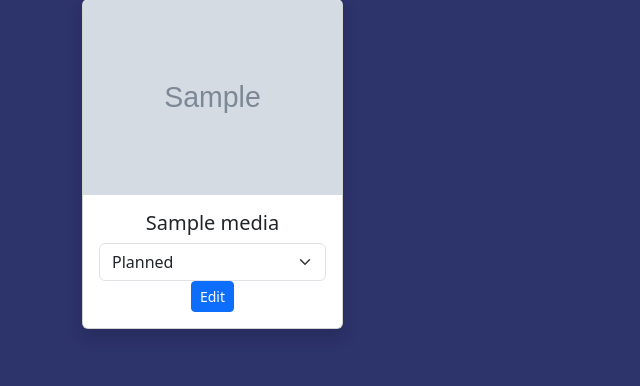
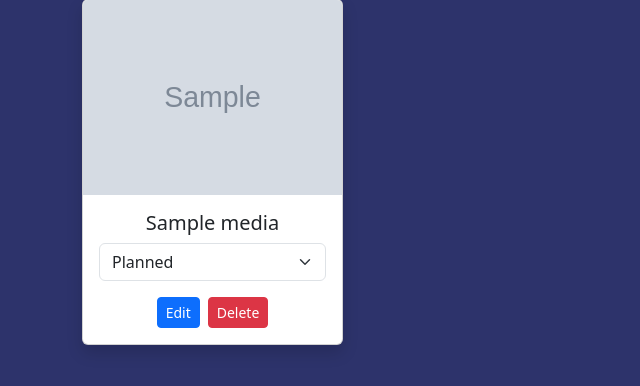
Before and after one commit to gregdemesa/CSCI42-Shelfy, a Django app: page /library/ in a window 1280 px wide. Shown: the part 127-513 px from the top of the page, without its empty margins (0-640 px from the left). Run offline with Django 5.2, Linux system fonts and the light colour scheme; a user stored in the database is signed in; tables that the repository leaves empty hold one stand-in row (values such as "Sample post"); grey boxes marked "Sample" are stand-in pictures.

Commit message:
added delete function

```diff
--- a/templates/user_library/index.html
+++ b/templates/user_library/index.html
@@ -31,8 +31,13 @@
                                 <p class="text-muted" style="display: none;">{{ entry.rating|default:"Unrated" }}</p>
                             {% endif %}
 
-                            <!-- edit button -->
-                            <a href="{% url 'user_library:edit' entry.id %}" class="btn btn-primary btn-sm">Edit</a>
+                            <!-- buttons -->
+                            <div class="d-flex justify-content-center mt-3">
+                                <a href="{% url 'user_library:edit' entry.id %}" class="btn btn-primary btn-sm me-2">Edit</a>
+                                <button type="button" class="btn btn-danger btn-sm delete-btn" data-item-id="{{ entry.id }}" data-bs-toggle="modal" data-bs-target="#deleteModal">
+                                    Delete
+                                </button>
+                            </div>
                         </div>
                     </div>
                 </div>
@@ -41,6 +46,24 @@
     {% else %}
         <p>You haven't added any media to your library yet.</p>
     {% endif %}
+</div>
+
+<div class="modal fade" id="deleteModal" tabindex="-1" aria-labelledby="deleteModalLabel" aria-hidden="true">
+    <div class="modal-dialog">
+        <div class="modal-content">
+            <div class="modal-header">
+                <h5 class="modal-title" id="deleteModalLabel">Confirm Deletion</h5>
+                <button type="button" class="btn-close" data-bs-dismiss="modal" aria-label="Close"></button>
+            </div>
+            <div class="modal-body">
+                Are you sure you want to delete this entry? This action cannot be undone.
+            </div>
+            <div class="modal-footer">
+                <button type="button" class="btn btn-secondary" data-bs-dismiss="modal">Cancel</button>
+                <button type="button" class="btn btn-danger" id="confirmDeleteBtn">Delete</button>
+            </div>
+        </div>
+    </div>
 </div>
 
 <script>
@@ -65,7 +88,6 @@
                 if (data.success) {
                     console.log("Status updated successfully!");
 
-                    // live UI Update (hide rating if status isn't completed/dropped)
                     let entryCard = form.closest(".card-body");
                     let ratingField = entryCard.querySelector(".rating-field");
                     let reviewField = entryCard.querySelector(".review-field");
@@ -82,6 +104,31 @@
             .catch(error => console.error("Error:", error));
         });
     });
+
+    let deleteItemId = null;
+
+    document.querySelectorAll('.delete-btn').forEach(button => {
+        button.addEventListener('click', function () {
+            deleteItemId = this.getAttribute('data-item-id');
+        });
+    });
+
+    document.getElementById('confirmDeleteBtn').addEventListener('click', function () {
+        if (deleteItemId) {
+            fetch(`/library/delete/${deleteItemId}/`, {
+                method: "POST",
+                headers: { "X-CSRFToken": "{{ csrf_token }}" }
+            }).then(response => {
+                if (response.ok) {
+                    document.querySelector(`[data-item-id="${deleteItemId}"]`).closest('.col-md-3, .card.shadow-sm').remove();
+                    deleteItemId = null;
+                    let modal = bootstrap.Modal.getInstance(document.getElementById('deleteModal'));
+                    modal.hide();
+                } else {
+                    alert("Failed to delete.");
+                }
+            });
+        }
+    });
 </script>
-
 {% endblock %}
--- a/user_library/urls.py
+++ b/user_library/urls.py
@@ -1,5 +1,5 @@
 from django.urls import path
-from .views import LibraryIndexView, AddToLibraryView, EditLibraryItemView, UpdateLibraryStatusView
+from .views import LibraryIndexView, AddToLibraryView, EditLibraryItemView, UpdateLibraryStatusView, DeleteLibraryItemView
 
 app_name = 'user_library'
 
@@ -7,5 +7,6 @@ urlpatterns = [
     path('', LibraryIndexView.as_view(), name='index'),
     path('add/', AddToLibraryView.as_view(), name='add'),
     path('edit/<int:pk>', EditLibraryItemView.as_view(), name='edit'),
-    path('update/<int:item_id>/', UpdateLibraryStatusView.as_view(), name='update-status'),
+    path('update/<int:item_id>/', UpdateLibraryStatusView.as_view(), name='update'),
+    path('delete/<int:item_id>/', DeleteLibraryItemView.as_view(), name='delete'),
 ]
--- a/user_library/views.py
+++ b/user_library/views.py
@@ -93,3 +93,11 @@ class UpdateLibraryStatusView(LoginRequiredMixin, View):
                 "csrf_token": get_token(request)
             })
         return JsonResponse({"success": False, "error": "Invalid status"}, status=400)
+
+
+class DeleteLibraryItemView(LoginRequiredMixin, View):
+    def post(self, request, item_id, *args, **kwargs):
+        entry = get_object_or_404(UserLibraryItem, id=item_id, user=request.user)
+        entry.delete()
+        messages.success(request, "Media removed from your library.")
+        return redirect("user_library:index")
```
Also changed, not shown: templates/user_library/edit.html (+47 -1 lines).
